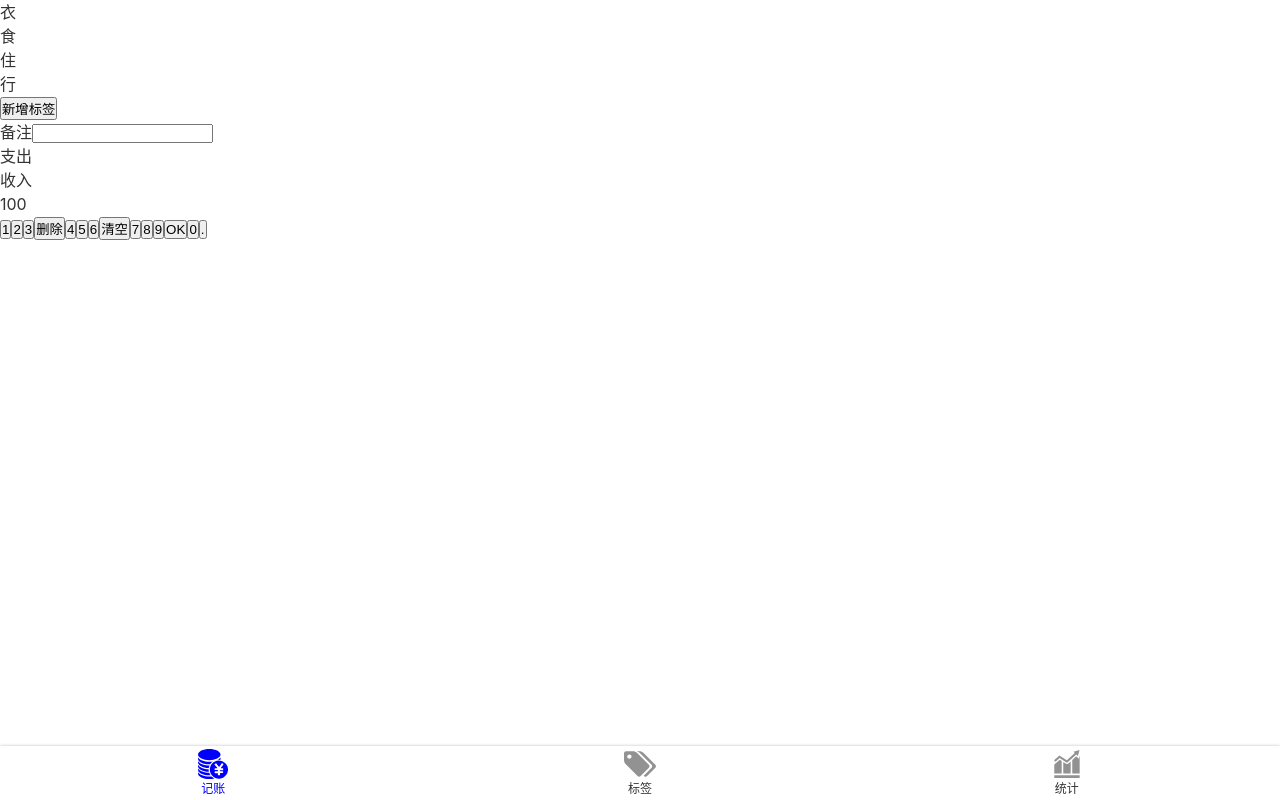
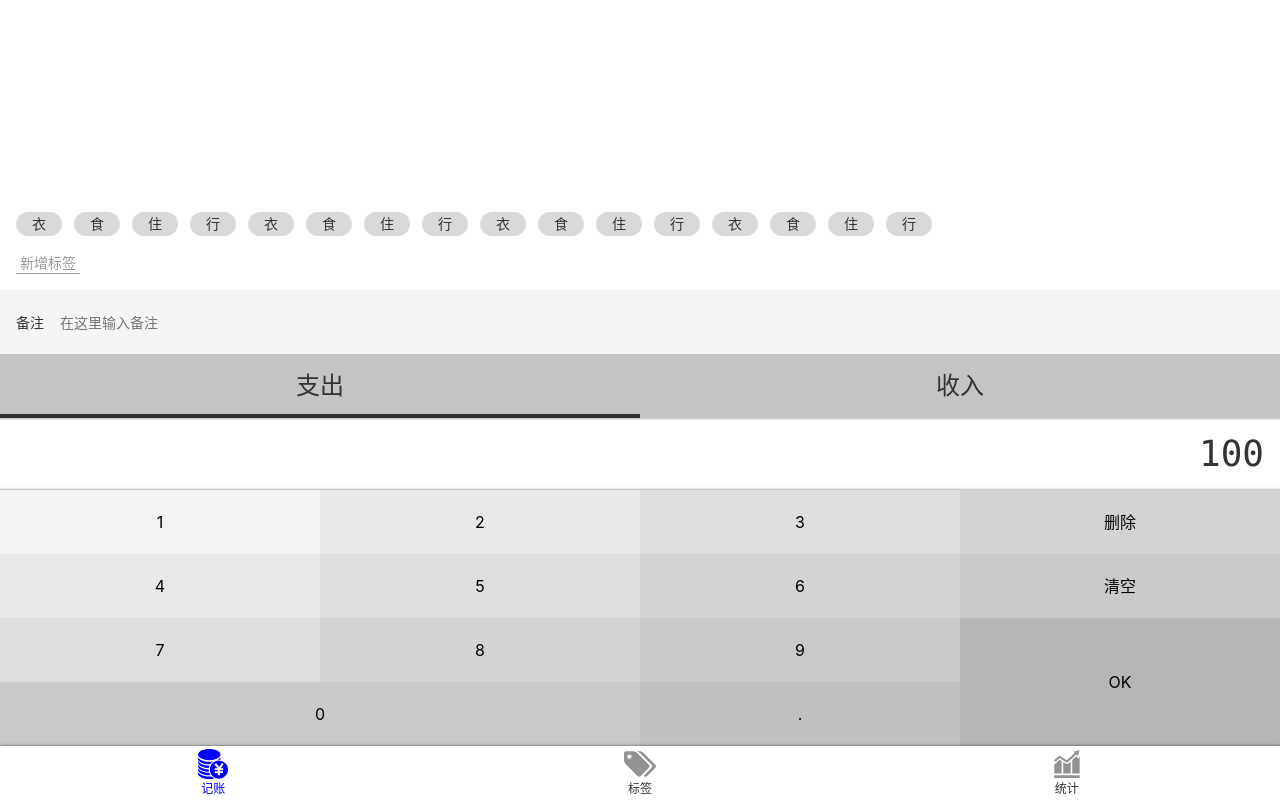
Before and after one commit to heavenly-zy/account, a Vue app: page /#/money in a window 1280 px wide. Built offline with nearby package versions, Linux system fonts and the light colour scheme.

Commit message:
完成 Money.vue 的 HTML 和 CSS

```diff
--- a/src/App.vue
+++ b/src/App.vue
@@ -13,5 +13,6 @@
   color: #333;
   line-height: 1.5;
   font-family: $font-hei;
+  font-size: 16px;
 }
 </style>
--- a/src/assets/style/helper.scss
+++ b/src/assets/style/helper.scss
@@ -3,3 +3,20 @@
 $font-song: Georgia, "Nimbus Roman No9 L", "Songti SC", "Noto Serif CJK SC", "Source Han Serif SC", "Source Han Serif CN", STSong, "AR PL New Sung", "AR PL SungtiL GB", NSimSun, SimSun, "TW\-Sung", "WenQuanYi Bitmap Song", "AR PL UMing CN", "AR PL UMing HK", "AR PL UMing TW", "AR PL UMing TW MBE", PMingLiU, MingLiU, serif;
 
 $color-highlight: blue;
+$color-shadow: rgba(0, 0, 0, 0.6);
+
+%clearFix {
+  &::after {
+    content: '';
+    clear: both;
+    display: block;
+  }
+}
+
+%outerShadow {
+  box-shadow: 0 0 3px $color-shadow;
+}
+%innerShadow {
+  box-shadow: inset 0 -3px 3px -3px $color-shadow,
+  inset 0 3px 3px -3px $color-shadow;
+}
--- a/src/assets/style/reset.scss
+++ b/src/assets/style/reset.scss
@@ -8,3 +8,17 @@
     text-decoration: none;
     color: inherit;
 }
+
+ul,
+ol {
+    list-style: none;
+}
+
+button,
+input {
+    font: inherit;
+}
+
+:focus {
+    outline: none;
+}
--- a/src/components/Layout.vue
+++ b/src/components/Layout.vue
@@ -1,6 +1,6 @@
 <template>
-  <div class="nav-wrapper">
-    <div class="content">
+  <div class="Layout-wrapper" :class="classPrefix && `${classPrefix}-wrapper`">
+    <div class="content" :class="classPrefix && `${classPrefix}-content`">
       <slot />
     </div>
     <Nav />
@@ -9,12 +9,13 @@
 
 <script>
 export default {
-  name: "Layout"
+  name: "Layout",
+  props: ['classPrefix'],
 };
 </script>
 
 <style lang="scss" scoped>
-.nav-wrapper {
+.layout-wrapper {
   display: flex;
   flex-direction: column;
   height: 100vh;
--- a/src/components/Nav.vue
+++ b/src/components/Nav.vue
@@ -21,8 +21,8 @@
 <style lang="scss" scoped>
 @import "~@/assets/style/helper.scss";
 nav {
+  @extend %outerShadow;
   display: flex;
-  box-shadow: 0 0 3px rgba(0, 0, 0, 0.25);
   font-size: 12px;
   > .item {
     padding: 2px 0;
--- a/src/views/Money.vue
+++ b/src/views/Money.vue
@@ -1,28 +1,5 @@
 <template>
-  <Layout>
-    <div class="tags">
-      <ul class="current">
-        <li>衣</li>
-        <li>食</li>
-        <li>住</li>
-        <li>行</li>
-      </ul>
-      <div class="new">
-        <button>新增标签</button>
-      </div>
-    </div>
-    <div>
-      <label class="notes">
-        <span class="name">备注</span>
-        <input type="text" />
-      </label>
-    </div>
-    <div>
-      <ul class="types">
-        <li class="selected">支出</li>
-        <li>收入</li>
-      </ul>
-    </div>
+  <Layout class-prefix="layout">
     <div class="numberPad">
       <div class="output">100</div>
       <div class="buttons">
@@ -37,10 +14,45 @@
         <button>7</button>
         <button>8</button>
         <button>9</button>
-        <button>OK</button>
-        <button>0</button>
+        <button class="ok">OK</button>
+        <button class="zero">0</button>
         <button>.</button>
       </div>
+    </div>
+    <div>
+      <ul class="types">
+        <li class="selected">支出</li>
+        <li>收入</li>
+      </ul>
+    </div>
+    <div>
+      <label class="notes">
+        <span class="name">备注</span>
+        <input type="text" placeholder="在这里输入备注" />
+      </label>
+    </div>
+    <div class="tags">
+      <div class="new">
+        <button>新增标签</button>
+      </div>
+      <ul class="current">
+        <li>衣</li>
+        <li>食</li>
+        <li>住</li>
+        <li>行</li>
+        <li>衣</li>
+        <li>食</li>
+        <li>住</li>
+        <li>行</li>
+        <li>衣</li>
+        <li>食</li>
+        <li>住</li>
+        <li>行</li>
+        <li>衣</li>
+        <li>食</li>
+        <li>住</li>
+        <li>行</li>
+      </ul>
     </div>
   </Layout>
 </template>
@@ -50,3 +62,141 @@
   name: "Money"
 };
 </script>
+
+<style lang="scss">
+.layout-content {
+  display: flex;
+  flex-direction: column-reverse;
+}
+</style>
+
+<style lang="scss" scoped>
+@import "~@/assets/style/helper.scss";
+.numberPad {
+  .output {
+    @extend %clearFix;
+    @extend %innerShadow;
+    font-size: 36px;
+    font-family: Consolas, monospace;
+    padding: 9px 16px;
+    text-align: right;
+  }
+  .buttons {
+    @extend %clearFix;
+    > button {
+      width: 25%;
+      height: 64px;
+      float: left;
+      background: transparent;
+      border: none;
+      &.ok {
+        height: 64 * 2px;
+        float: right;
+      }
+      &.zero {
+        width: 25 * 2%;
+      }
+      $bg: #f2f2f2;
+      &:nth-child(1) {
+        background: $bg;
+      }
+      &:nth-child(2),
+      &:nth-child(5) {
+        background: darken($bg, 4%);
+      }
+      &:nth-child(3),
+      &:nth-child(6),
+      &:nth-child(9) {
+        background: darken($bg, 4 * 2%);
+      }
+      &:nth-child(4),
+      &:nth-child(7),
+      &:nth-child(10) {
+        background: darken($bg, 4 * 3%);
+      }
+      &:nth-child(8),
+      &:nth-child(11),
+      &:nth-child(13) {
+        background: darken($bg, 4 * 4%);
+      }
+      &:nth-child(14) {
+        background: darken($bg, 4 * 5%);
+      }
+      &:nth-child(12) {
+        background: darken($bg, 4 * 6%);
+      }
+    }
+  }
+}
+.types {
+  background: #c4c4c4;
+  display: flex;
+  text-align: center;
+  font-size: 24px;
+  > li {
+    width: 50%;
+    height: 64px;
+    display: flex;
+    justify-content: center;
+    align-items: center;
+    position: relative;
+    &.selected::after {
+      content: "";
+      position: absolute;
+      bottom: 0;
+      left: 0;
+      width: 100%;
+      height: 4px;
+      background: #333;
+    }
+  }
+}
+.notes {
+  font-size: 14px;
+  background: #f5f5f5;
+  padding-left: 16px;
+  display: flex;
+  align-items: center;
+  .name {
+    padding-right: 16px;
+  }
+  input {
+    height: 64px;
+    flex-grow: 1;
+    background: transparent;
+    border: none;
+    padding-right: 16px;
+  }
+}
+.tags {
+  font-size: 14px;
+  padding: 16px;
+  flex-grow: 1;
+  display: flex;
+  flex-direction: column-reverse;
+  > .current {
+    display: flex;
+    flex-wrap: wrap;
+    > li {
+      background: #d9d9d9;
+      $h: 24px;
+      height: $h;
+      line-height: $h;
+      border-radius: $h/2;
+      padding: 0 16px;
+      margin-right: 12px;
+      margin-top: 4px;
+    }
+  }
+  > .new {
+    padding-top: 16px;
+    button {
+      background: transparent;
+      border: none;
+      color: #999;
+      border-bottom: 1px solid;
+      padding: 0 4px;
+    }
+  }
+}
+</style>
```
